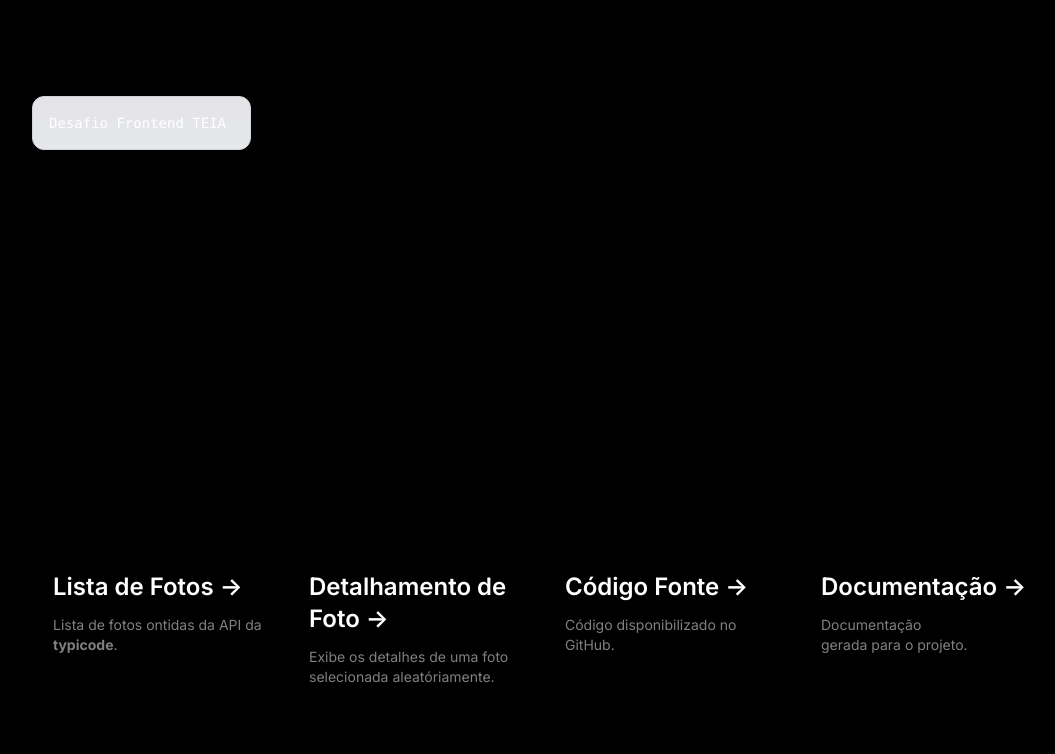
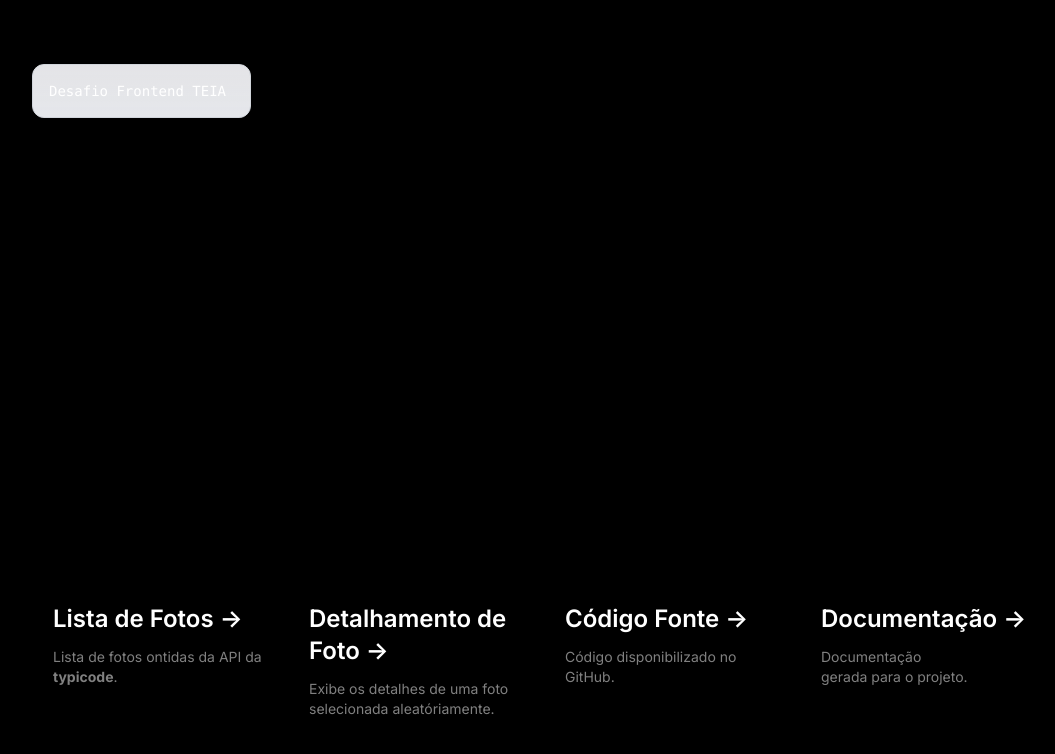
Before and after one commit to commanchecps/desafio-frontend, a Next.js app: page / in a window 1280 px wide. Shown: the top 754 px of the page, without its empty margins (96-1151 px from the left). Built offline with nearby package versions, Linux system fonts and the light colour scheme.

Commit message:
Ajuste de layout

```diff
--- a/app/detalhes/[id]/page.js
+++ b/app/detalhes/[id]/page.js
@@ -23,7 +23,7 @@
 
     useEffect(() => {
         const fetchData = () => {
-            fetch(url) // Primeira requisição
+            fetch(url)
                 .then(response => {
                     if (!response.ok) {
                         throw new Error('Network response was not ok');
@@ -33,7 +33,7 @@
                 .then(data => {
                     setFoto(data);
                     const urlAlbum = baseURL + `photos?albumId=${data.albumId}&_limit=${amount}`;
-                    return fetch(urlAlbum); // Segunda requisição com o parâmetro albumID
+                    return fetch(urlAlbum);
                 })
                 .then(response => {
                     if (!response.ok) {
--- a/app/listar/page.js
+++ b/app/listar/page.js
@@ -58,7 +58,7 @@
                             labelId="selecao-filtro"
                             id="order"
                             value={order}
-                            label="Ordem"
+                            label="Ordenação"
                             onChange={handleChangeOrder}
                         >
                             <MenuItem value='title'>Título</MenuItem>
@@ -69,17 +69,8 @@
             </div>
 
             {(loading) ? <Loading /> : ''}
-            {/* {
-                fotos.length > 0 ? ( */}
-
-
-
-
-
-
 
             <ListaImagens dados={fotos} />
-
 
             <Footer>
                 <div className="my-3 flex justify-center md:w-auto">
--- a/app/page.js
+++ b/app/page.js
@@ -1,8 +1,7 @@
-import Image from "next/image";
 
 export default function Home() {
     return (
-        <main className="flex min-h-screen flex-col items-center justify-between p-24">
+        <main className="flex min-h-screen flex-col items-center justify-between p-16">
             <div className="z-10 max-w-5xl w-full items-center justify-between font-mono text-sm lg:flex">
                 <p className="fixed left-0 top-0 flex w-full justify-center border-b border-gray-300 bg-gradient-to-b from-zinc-200 pb-6 pt-8 backdrop-blur-2xl dark:border-neutral-800 dark:bg-zinc-800/30 dark:from-inherit lg:static lg:w-auto  lg:rounded-xl lg:border lg:bg-gray-200 lg:p-4 lg:dark:bg-zinc-800/30">
                     Desafio Frontend TEIA&nbsp;
```
